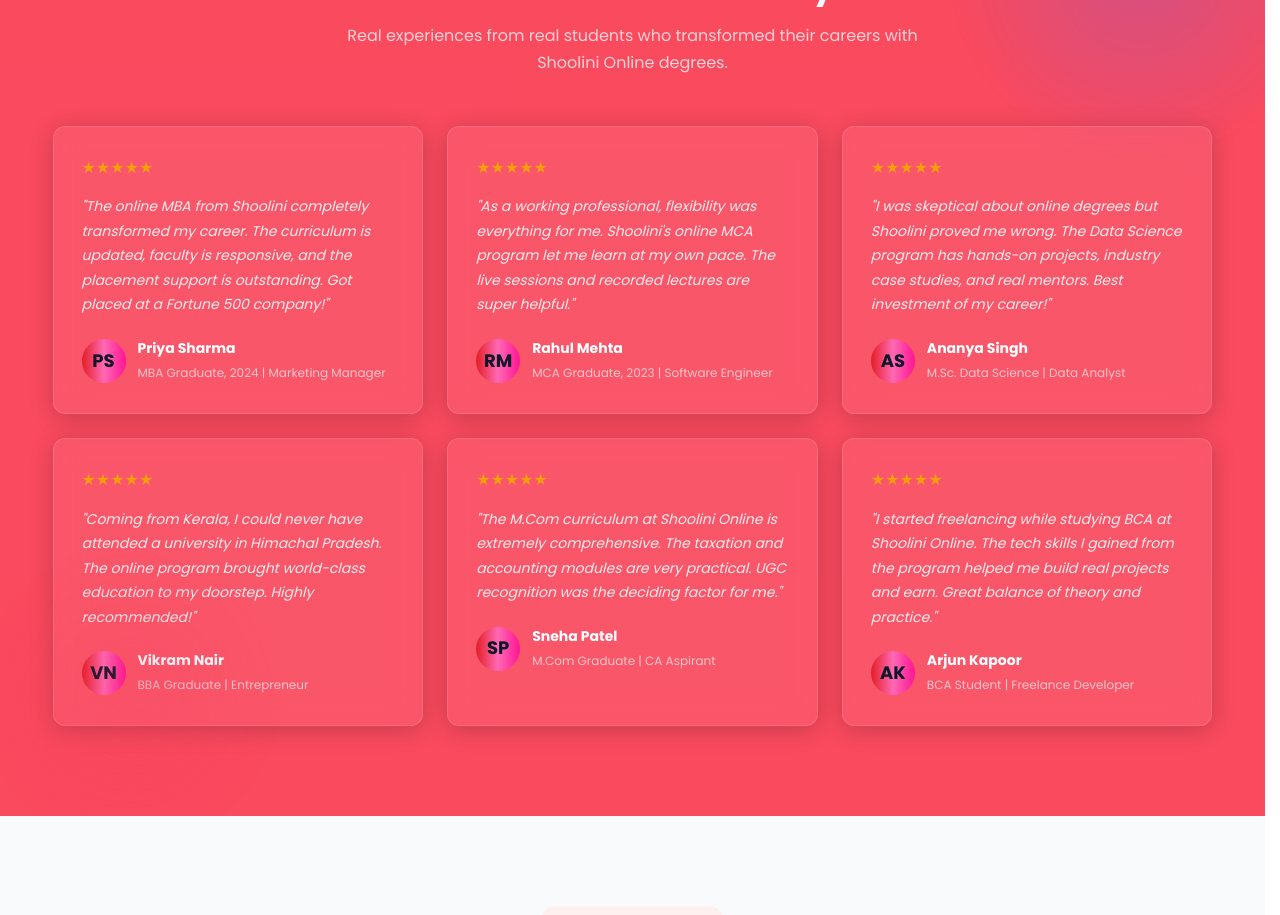
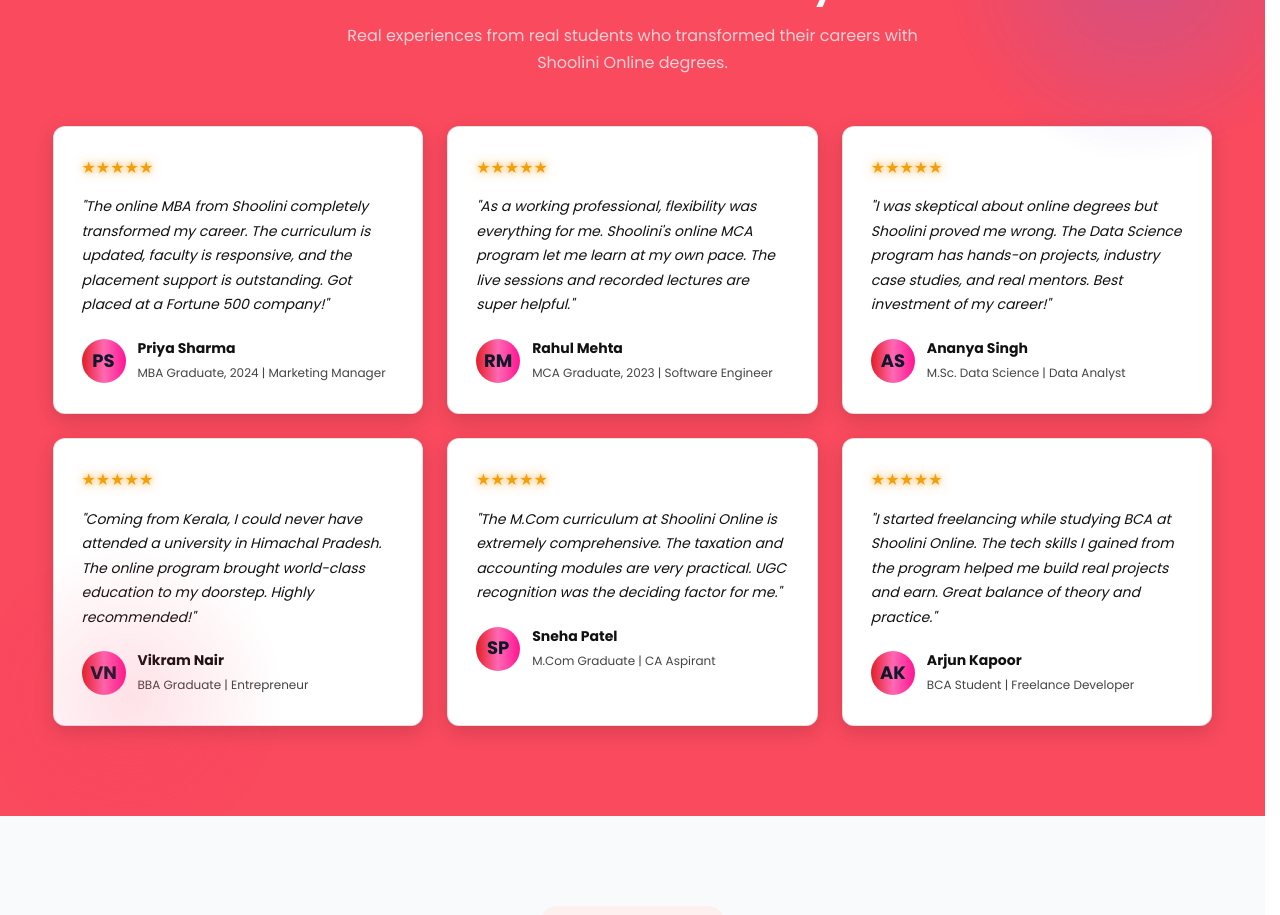
Before and after one commit to Zahid9985/Shoolini_university_online, a React (Vite) app: page / in a window 1280 px wide. Shown: the part 4000-4915 px from the top of the page. Built offline with nearby package versions, Linux system fonts and the light colour scheme.

Commit message:
chenge students stories color

```diff
--- a/src/styles/styles.css
+++ b/src/styles/styles.css
@@ -1426,21 +1426,20 @@
 }
 
 .testimonial-card {
-  background: rgba(255, 255, 255, 0.07);
-  backdrop-filter: blur(16px);
-  -webkit-backdrop-filter: blur(16px);
-  border: 1px solid rgba(255, 255, 255, 0.12);
+  background: #ffffff;
+  color: #111111;
+  border: 1px solid rgba(17, 17, 17, 0.12);
   border-radius: var(--radius);
   padding: 28px;
   transition: var(--transition);
-  box-shadow: 0 4px 24px rgba(0, 0, 0, 0.2);
+  box-shadow: 0 6px 20px rgba(0, 0, 0, 0.15);
 }
 
 .testimonial-card:hover {
-  background: rgba(255, 255, 255, 0.12);
-  border-color: rgba(99, 102, 241, 0.4);
+  background: #ffffff;
+  border-color: rgba(17, 17, 17, 0.22);
   transform: translateY(-6px);
-  box-shadow: 0 12px 40px rgba(0, 0, 0, 0.3);
+  box-shadow: 0 12px 32px rgba(0, 0, 0, 0.2);
 }
 
 .testimonial-stars {
@@ -1449,11 +1448,12 @@
   margin-bottom: 14px;
   color: #f59e0b;
   font-size: 16px;
+  text-shadow: 0 0 6px rgba(245, 158, 11, 0.7), 0 0 14px rgba(245, 158, 11, 0.45);
 }
 
 .testimonial-text {
   font-size: 14px;
-  color: rgba(255, 255, 255, 0.88);
+  color: #111111;
   line-height: 1.75;
   margin-bottom: 20px;
   font-style: italic;
@@ -1483,12 +1483,12 @@
   display: block;
   font-size: 14px;
   font-weight: 700;
-  color: var(--white);
+  color: #111111;
 }
 
 .author-info span {
   font-size: 12px;
-  color: rgba(255,255,255,0.65);
+  color: #444444;
 }
 
 /* ---- ADMISSION PROCESS ---- */
```
